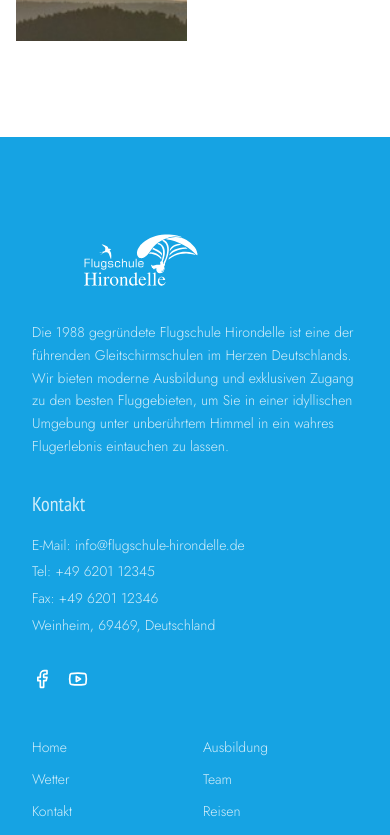
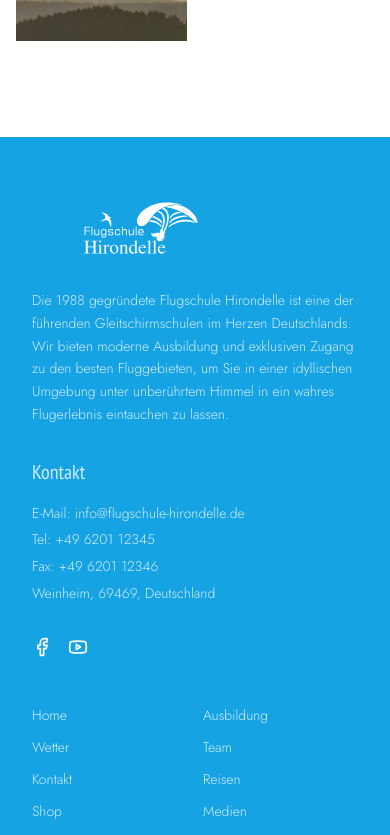
Before and after one commit to sudhirgaikwad517/flugschule-hirondelle, a React (Vite) app in the folder frontend/: page / in a window 390 px wide. Shown: the part 8860-9695 px from the top of the page. Built offline with nearby package versions, Linux system fonts and the light colour scheme; no server answers; what ra-data-simple-rest, ra-i18n-polyglot, react-admin would draw is missing.

Commit message:
Reduce excessive footer spacing
pt-24/mb-24 left a large empty blue gap between the content columns
and the bottom bar, much more noticeable now that the background is
a solid bright color instead of black.

```diff
--- a/frontend/src/components/layout/Footer.tsx
+++ b/frontend/src/components/layout/Footer.tsx
@@ -41,11 +41,11 @@ export const Footer = () => {
   };
 
   return (
-    <footer className="bg-[#16A3E3] text-white pt-24 pb-8 font-luxurysans print:hidden">
+    <footer className="bg-[#16A3E3] text-white pt-16 pb-8 font-luxurysans print:hidden">
       <div className="container mx-auto px-8 max-w-[1400px]">
 
         {/* Main Footer Content */}
-        <div className="flex flex-col md:flex-row justify-between gap-12 mb-24">
+        <div className="flex flex-col md:flex-row justify-between gap-12 mb-12">
 
           {/* Left: Branding & Kontakt */}
           <div className="w-full md:w-1/3">
```
